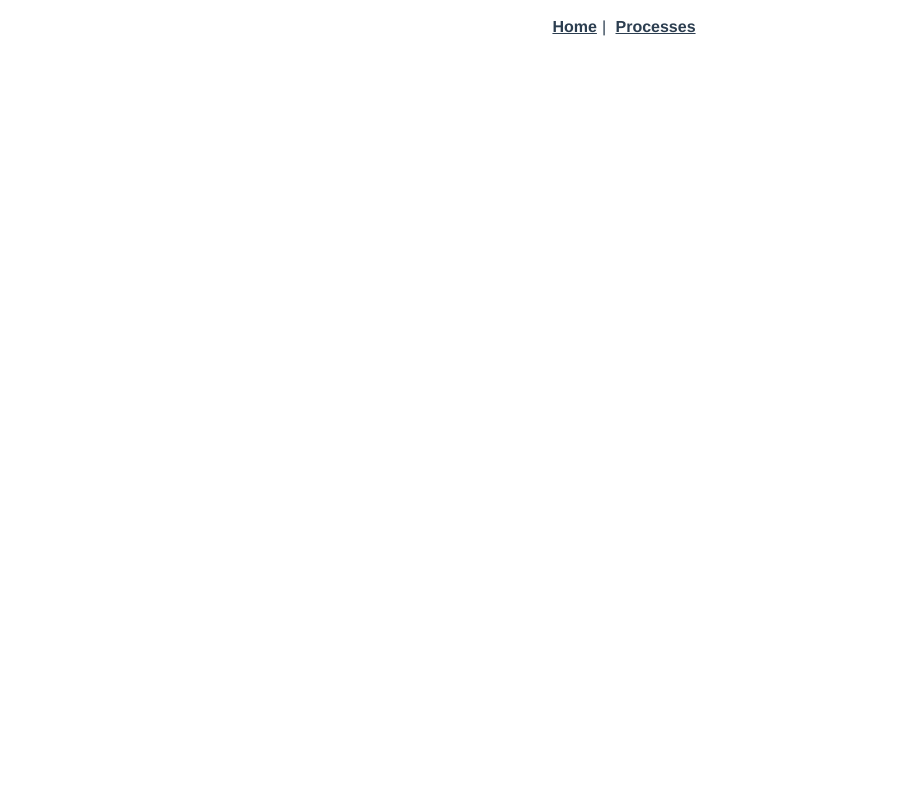
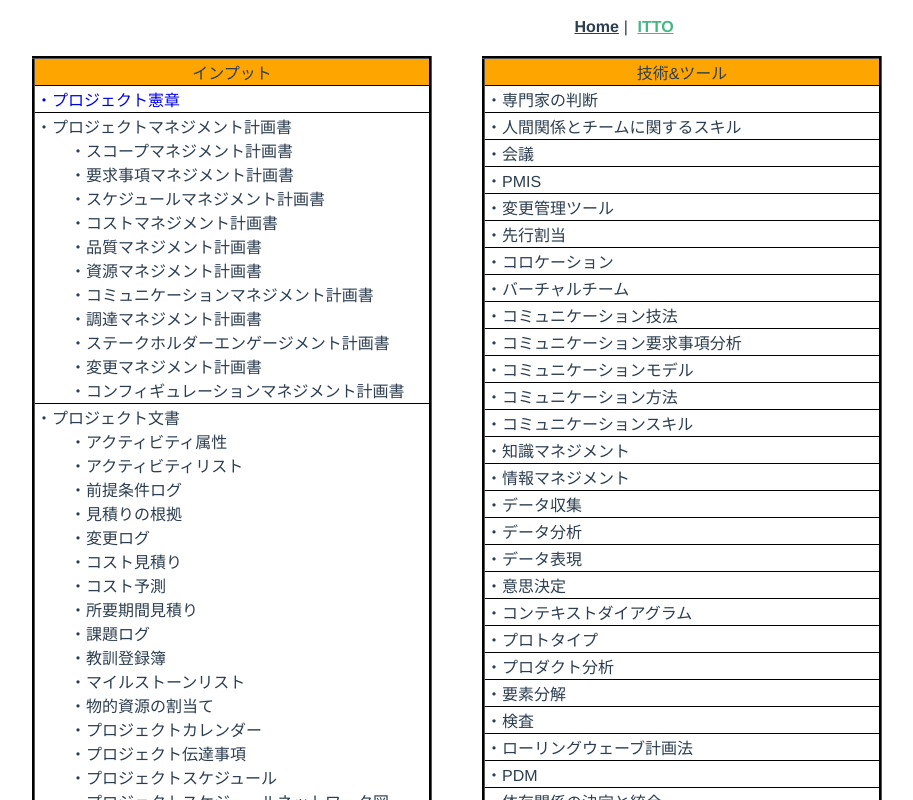
Before and after one commit to codesmith/pmbok-process, a Vue app: page /itto in a window 1280 px wide. Shown: the top 800 px of the page, without its empty margins (16-929 px from the left). Built offline with nearby package versions, Linux system fonts and the light colour scheme.

Commit message:
Process.vueからItto.vueに修正

```diff
--- a/src/App.vue
+++ b/src/App.vue
@@ -2,7 +2,7 @@
   <div id="app">
     <div id="nav">
       <router-link to="/home">Home</router-link>|
-      <router-link to="/processes">Processes</router-link>
+      <router-link to="/itto">ITTO</router-link>
     </div>
     <router-view />
   </div>
--- a/src/router/index.js
+++ b/src/router/index.js
@@ -16,12 +16,12 @@ const routes = [
     component: Home
   },
   {
-    path: '/processes',
-    name: 'processes',
+    path: '/itto',
+    name: 'itto',
     // route level code-splitting
     // this generates a separate chunk (about.[hash].js) for this route
     // which is lazy-loaded when the route is visited.
-    component: () => import(/* webpackChunkName: "processes" */ '../views/Processes.vue')
+    component: () => import(/* webpackChunkName: "itto" */ '../views/Itto.vue')
   }
 ]
 
--- a/src/views/Home.vue
+++ b/src/views/Home.vue
@@ -1,17 +1,17 @@
 <template>
   <div class="home">
-    <HelloWorld />
+    <HomeTable />
   </div>
 </template>
 
 <script>
 // @ is an alias to /src
-import HelloWorld from "@/components/HelloWorld.vue";
+import HomeTable from "@/components/HomeTable.vue";
 
 export default {
   name: "home",
   components: {
-    HelloWorld
+    HomeTable
   }
 };
 </script>
--- a/src/views/Processes.vue
+++ b/src/views/Itto.vue
@@ -1,5 +1,5 @@
 <template>
-  <div class="processes">
+  <div class="itto">
     <InputsTable></InputsTable>
     <TandtTable></TandtTable>
     <OutputsTable></OutputsTable>
@@ -11,7 +11,7 @@ import InputsTable from "@/views/tables/InputsTable.vue";
 import OutputsTable from "@/views/tables/OutputsTable.vue";
 import TandtTable from "@/views/tables/TandtTable.vue";
 export default {
-  name: "processes",
+  name: "itto",
   props: {
     msg: String
   },
@@ -24,7 +24,7 @@ export default {
 </script>
 
 <style scoped>
-.processes {
+.itto {
   position: absolute;
   align-self: center;
 }
```
Also changed, not shown: src/components/HomeTable.vue (renamed from src/components/HelloWorld.vue).
